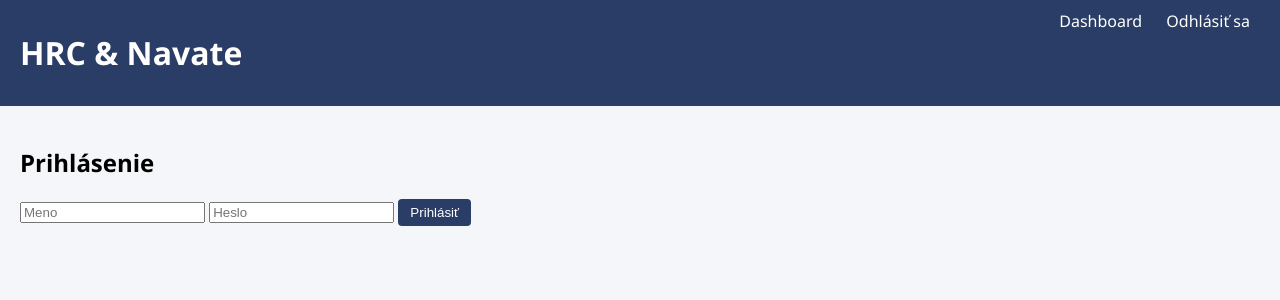
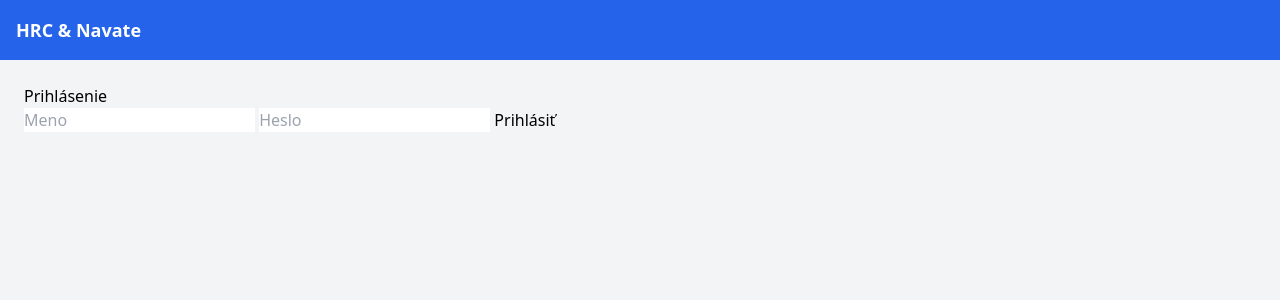
Before and after one commit to matejva/test, a Flask app: page / in a window 1280 px wide. Shown: the top 300 px of the page. Run offline with Flask 3, Linux system fonts and the light colour scheme; some libraries are stand-ins or nearby versions.

Commit message:
Update base.html

```diff
--- a/templates/base.html
+++ b/templates/base.html
@@ -2,33 +2,32 @@
 <html lang="sk">
 <head>
     <meta charset="UTF-8">
+    <meta name="viewport" content="width=device-width, initial-scale=1.0">
     <title>HRC & Navate</title>
-  <link rel="stylesheet" href="{{ url_for('static', filename='style.css') }}">
-  <script src="{{ url_for('static', filename='script.js') }}" defer></script>
+    <script src="https://cdn.tailwindcss.com"></script>
+    <script src="https://cdn.jsdelivr.net/npm/axios/dist/axios.min.js"></script>
 </head>
-<body>
-  <header>
-    <h1>HRC & Navate</h1>
-    <nav>
-      <a href="{{ url_for('dashboard') }}">Dashboard</a>
-      {% if session.get('user') and session['user']['is_admin'] %}
-      <a href="{{ url_for('projects') }}">Projekty</a>
-      <a href="{{ url_for('users_list') }}">Užívatelia</a>
+<body class="bg-gray-100 font-sans">
+    <nav class="bg-blue-600 p-4 text-white flex justify-between">
+        <div class="font-bold text-lg">HRC & Navate</div>
+        {% if session.user %}
+        <div>
+            <span class="mr-4">Ahoj, {{ session.user.name }}</span>
+            <a href="{{ url_for('logout') }}" class="hover:underline">Odhlásiť</a>
+        </div>
         {% endif %}
-      <a href="{{ url_for('logout') }}">Odhlásiť sa</a>
     </nav>
-  </header>
-  <main>
+    <div class="p-6">
         {% with messages = get_flashed_messages() %}
             {% if messages %}
-        <ul class="flashes">
-        {% for msg in messages %}
-          <li>{{ msg }}</li>
+                <div class="mb-4">
+                    {% for message in messages %}
+                        <div class="bg-green-200 text-green-800 p-2 rounded">{{ message }}</div>
                     {% endfor %}
-        </ul>
+                </div>
             {% endif %}
         {% endwith %}
         {% block content %}{% endblock %}
-  </main>
+    </div>
 </body>
 </html>
```
Lines whose indentation alone changed are shown as unchanged.
